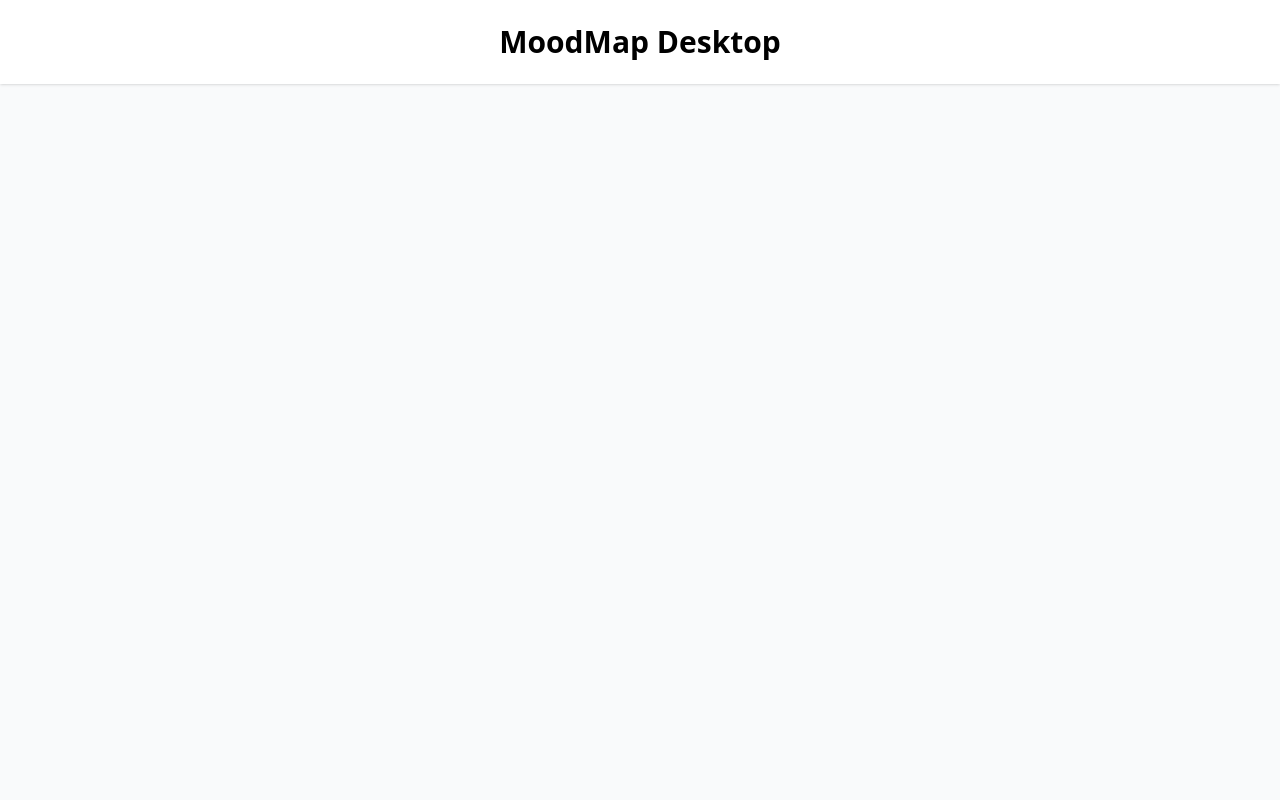
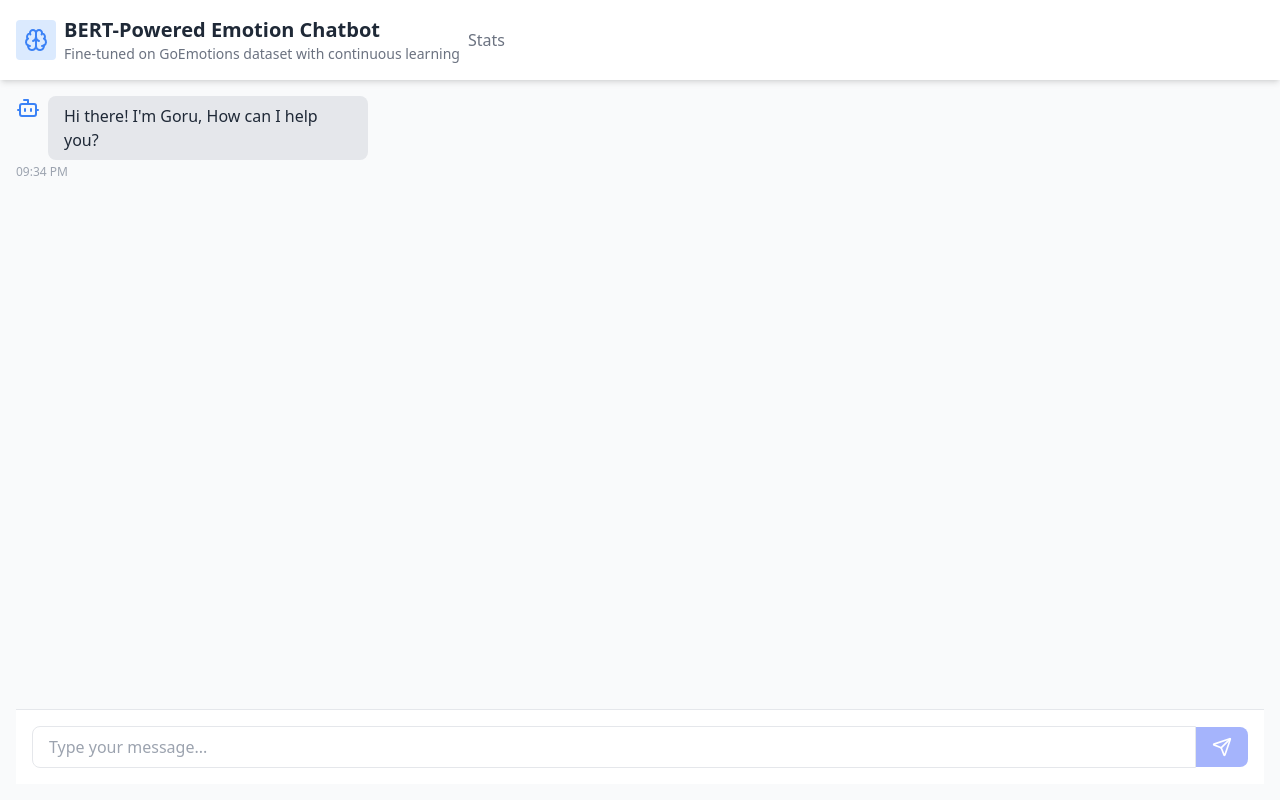
Before and after one commit to void-learner/MoodMap, a React (Vite) app in the folder frontend/: page / in a window 1280 px wide. Built offline with nearby package versions, Linux system fonts and the light colour scheme.

Commit message:
base is ready

```diff
--- a/frontend/src/App.tsx
+++ b/frontend/src/App.tsx
@@ -1,7 +1,7 @@
 import React, { useEffect, useState } from "react";
-import ChatBubble from "./components/ChatBubble";
-import InputField from "./components/InputField";
-import EmotionFeedback from "./components/EmotionFeedback";
+import { Brain } from 'lucide-react';
+import Chatbot from './Chatbot';
+
 
 // Extend the Window interface to include electronAPI
 declare global {
@@ -16,15 +16,30 @@ declare global {
 const App: React.FC = () => {
   return (
     <div className="min-h-screen bg-gray-50 flex flex-col">
-      <header className="bg-white shadow">
-        <h1 className="text-3xl font-bold text-center py-6">MoodMap Desktop</h1>
+      <header className="bg-white shadow-md p-4 flex items-center space-x-2">
+        <div className="bg-blue-100 p-2 rounded">
+          <Brain className="w-6 h-6 text-blue-500" />
+        </div>
+        <div>
+          <h1 className="text-xl font-bold text-gray-800">BERT-Powered Emotion Chatbot</h1>
+          <p className="text-sm text-gray-500">Fine-tuned on GoEmotions dataset with continuous learning</p>
+        </div>
+        <div className="ml-auto flex space-x-4 text-gray-500">
+          <button>Stats</button>  {/* Placeholder; add logic if needed */}
+        </div>
       </header>
-      {/* <Chatbot /> */}
+      <Chatbot />
     </div>
   );
 };
 
 
+
+// === IGNORE: Below are test snippets for individual components ===
+
+// import ChatBubble from "./components/ChatBubble";
+// import InputField from "./components/InputField";
+// import EmotionFeedback from "./components/EmotionFeedback";
 
 
 // function App() {
@@ -61,7 +76,7 @@ const App: React.FC = () => {
 //   const [input, setInput] = useState<string>("");
 
 //   const handleSend = () => {
-//     console.log("Message sent:", input); // 🔥 check if message is captured
+//     console.log("Message sent:", input);
 //     setInput(""); // clear after sending
 //   };
 
@@ -79,8 +94,8 @@ const App: React.FC = () => {
 // function App() {
 //   return (
 //     <div className="p-4 space-y-4">
-//       <ChatBubble message={{ text: "Hello! I'm the bot 🤖", sender: "bot" }} />
-//       <ChatBubble message={{ text: "Hi there! I'm the user 🙋‍♀️", sender: "user" }} />
+//       <ChatBubble message={{ text: "Hello! I'm the bot ", sender: "bot" }} />
+//       <ChatBubble message={{ text: "Hi there! I'm the user ", sender: "user" }} />
 //       <ChatBubble message={{ text: "How are you doing?", sender: "bot" }} />
 //       <ChatBubble message={{ text: "I'm doing great, thanks!", sender: "user" }} />
 //     </div>
@@ -109,5 +124,4 @@ const App: React.FC = () => {
 //     </div>
 //   );
 // }
-
 export default App;
--- a/frontend/src/Chatbot.tsx
+++ b/frontend/src/Chatbot.tsx
@@ -1,72 +1,103 @@
-import React, { useEffect, useState, useRef } from 'react';
-import axios from 'axios'; // Import axios for making HTTP requests
+import React, { useState, useEffect, useRef } from 'react';
+import axios from 'axios';
 import ChatBubble from './components/ChatBubble';
-import ChatInput from './components/InputField';
+import InputField from './components/InputField';
 import EmotionFeedback from './components/EmotionFeedback';
 
 interface Message {
   text: string;
   sender: 'user' | 'bot';
-    emotion? : {label: string, probability: number};  // optional
-    showFeedback?: boolean;  // optional
+  emotions?: { label: string; probability: number }[];  // From backend
+  showFeedback?: boolean;
 }
 
-const [message, setMessage] = useState<Message[]>([
-    { text: "Hi there! ...I am goru", sender: "bot"},
+const Chatbot: React.FC = () => {
+  const [messages, setMessages] = useState<Message[]>([
+    {
+      text: "Hi there! I'm Goru, How can I help you?",
+      sender: 'bot',
+    },
   ]);
-
   const [input, setInput] = useState<string>('');
-const [isLoading, setIsTyping] = useState<boolean>(false);
-const ChatRef = useRef<HTMLDivElement>(null);
+  const [isTyping, setIsTyping] = useState<boolean>(false);
+  const chatRef = useRef<HTMLDivElement>(null);
 
   useEffect(() => {
-    if (ChatRef.current) {
-        ChatRef.current.scrollTop = ChatRef.current.scrollHeight;
+    if (chatRef.current) {
+      chatRef.current.scrollTop = chatRef.current.scrollHeight;
     }
-},[message]);
+  }, [messages]);
 
   const sendMessage = async () => {
-    if (!input.trim()) return; // Prevent sending empty messages
-
-    const userMessage: Message = {text: input, sender: 'user', showFeedback: false};
-    setMessage((prevMessages) => [...prevMessages, userMessage]);
+    if (!input.trim()) return;
+    const userMessage: Message = { text: input, sender: 'user', showFeedback: true };
+    setMessages((prev) => [...prev, userMessage]);
     setInput('');
     setIsTyping(true);
 
-    try{
-        const response = await axios.post('http://localhost:8000/analyze_emotion', { text: input });
+    try {
+      const res = await axios.post('http://localhost:8000/analyze_emotion', { text: input });
       const botMessage: Message = {
-            text: response.data.generated_text,
+        text: res.data.generated_text,
         sender: 'bot',
       };
-
-        setMessage((prevMessages) => {
-            const update = [...prevMessages];
-            update[update.length - 1].emotion = response.data.emotion;
-            return update;
+      setMessages((prev) => {
+        const updated = [...prev];
+        updated[updated.length - 1].emotions = res.data.emotions;  // Attach to user message
+        return [...updated, botMessage];
       });
     } catch (error) {
-        console.error("Error fetching bot response:", error);
-        setMessage((prevMessages) => [...prevMessages, { text: "Sorry, something went wrong.", sender: "bot" }]);
+      console.error('Error:', error);
+      setMessages((prev) => [...prev, { text: 'Error connecting to backend.', sender: 'bot' }]);
     } finally {
       setIsTyping(false);
     }
   };
 
-const handleFeedback = async (isCorrect: boolean, trueLabel?: string[]) => {
-    const lastUserIndex = message.length - 2;
-    const userMessage = message[lastUserIndex];
-    if (!userMessage.emotion) return;
+  const handleFeedback = async (isCorrect: boolean, trueLabels?: string[]) => {
+    const lastUserIndex = messages.length - 2;  // User message before bot
+    const userMsg = messages[lastUserIndex];
+    if (!userMsg.emotions) return;
 
     const feedbackData = {
-        text: userMessage.text,
-        predicted_label: userMessage.emotion.label,
+      text: userMsg.text,
+      predicted_labels: userMsg.emotions.map(e => e.label),
       is_correct: isCorrect,
-        true_label: isCorrect ? [userMessage.emotion.label] : trueLabel || [],
-
-    }
+      true_labels: isCorrect ? userMsg.emotions.filter(e => e.probability > 0.5).map(e => e.label) : trueLabels || [],
+    };
     await axios.post('http://localhost:8000/feedback', feedbackData);
 
     // Hide feedback
+    setMessages((prev) => {
+      const updated = [...prev];
+      updated[lastUserIndex].showFeedback = false;
+      return updated;
+    });
+  };
 
-}
+  return (
+    <div className="flex-1 flex flex-col overflow-hidden p-4">
+      <div ref={chatRef} className="flex-1 overflow-y-auto space-y-4">
+        {messages.map((msg, idx) => (
+          <div key={idx} className="relative">
+            <ChatBubble message={msg} />
+            {msg.sender === 'user' && msg.emotions && (
+              <EmotionFeedback
+                emotions={msg.emotions}
+                showFeedback={msg.showFeedback ?? false}
+                onSubmit={handleFeedback}
+              />
+            )}
+            <div className="text-xs text-gray-400 mt-1 {msg.sender === 'user' ? 'text-right' : 'text-left'}">
+              {new Date().toLocaleTimeString([], { hour: '2-digit', minute: '2-digit', hour12: true })}
+            </div>
+          </div>
+        ))}
+        {isTyping && <div className="text-gray-500">Bot is typing...</div>}
+      </div>
+      <InputField input={input} setInput={setInput} onSend={sendMessage} />
+    </div>
+  );
+};
+
+export default Chatbot;
--- a/frontend/src/components/ChatBubble.tsx
+++ b/frontend/src/components/ChatBubble.tsx
@@ -1,24 +1,21 @@
 import React from 'react';
-import axios from 'axios';
-import ChatBubble from './components/ChatBubble';
-import InputField from './components/InputField';
-import EmotionFeedback from './components/EmotionFeedback';
-import { User, Bot} from 'lucide-react';
+import { User, Bot } from 'lucide-react';
 
-// define the shape of the props
 interface ChatBubbleProps {
   message: { text: string; sender: 'user' | 'bot' };
 }
 
-const ChatBubble: React.FC<ChatBubbleProps> = ({message}) => {
+const ChatBubble: React.FC<ChatBubbleProps> = ({ message }) => {
   const isUser = message.sender === 'user';
   return (
     <div className={`flex ${isUser ? 'justify-end' : 'justify-start'} items-start space-x-2`}>
-            {!isUser && <Bot className="w-6 h-6" />}
-            <div className={`max-w-xs px-4 py-2 rounded-lg ${isUser ? 'bg-indigo-300 text-white' : 'bg-gray-200 text-gray-800'}`}>
+      {!isUser && <Bot className="w-6 h-6 text-blue-500" />}
+      <div
+        className={`max-w-xs px-4 py-2 rounded-lg ${isUser ? 'bg-blue-500 text-white' : 'bg-gray-200 text-gray-800'}`}
+      >
         {message.text}
       </div>
-            {isUser && <User className="w-6 h-6" />}
+      {isUser && <User className="w-6 h-6 text-blue-500" />}
     </div>
   );
 };
```
Also changed, not shown: 1 other file (tests, documents, lock files or other folders). Lines whose indentation alone changed are shown as unchanged.
